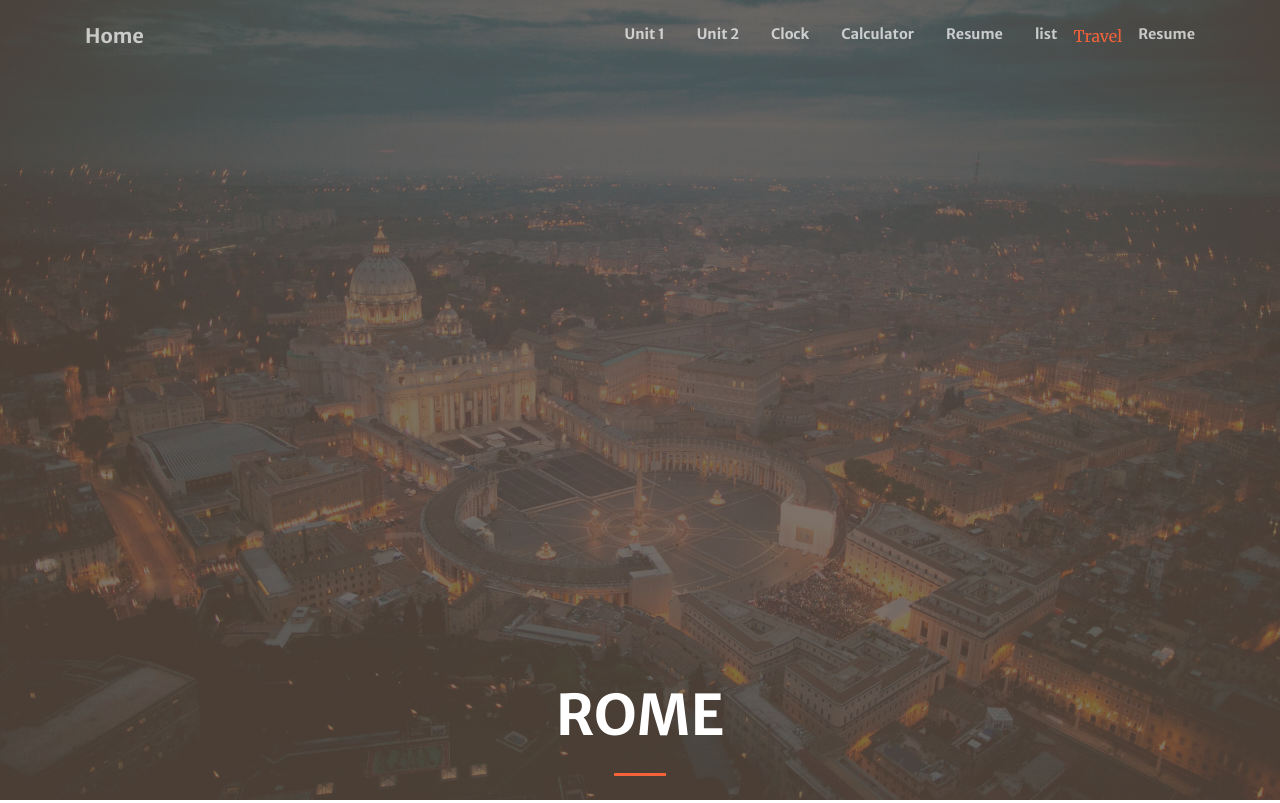
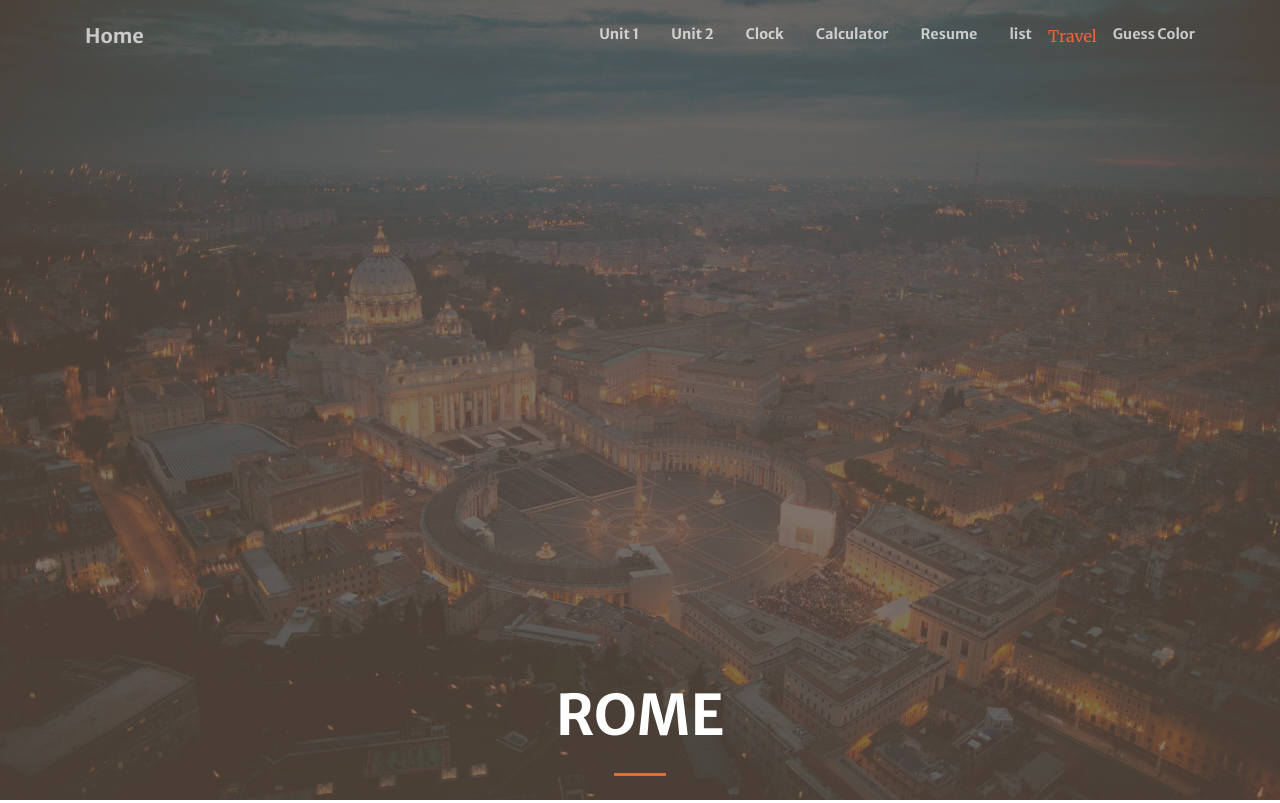
Before and after one commit to edumar913/tra.github.io, a website with bundled scripts: page index.html in a window 1280 px wide. Shown: the top 803 px of the page. Built offline with nearby package versions, Linux system fonts and the light colour scheme; files whose address does not match are found by name.

Commit message:
Update index.html

```diff
--- a/index.html
+++ b/index.html
@@ -60,7 +60,7 @@
           </li>
           <br>
            <li class="nav-item">
-            <a class="nav-link js-scroll-trigger" href="https://edumar913.github.io/zoom.github.io/">Resume</a>
+            <a class="nav-link js-scroll-trigger" href="https://edumar913.github.io/zoom.github.io/">Guess Color</a>
           </li>
         </ul>
       </div>
```
